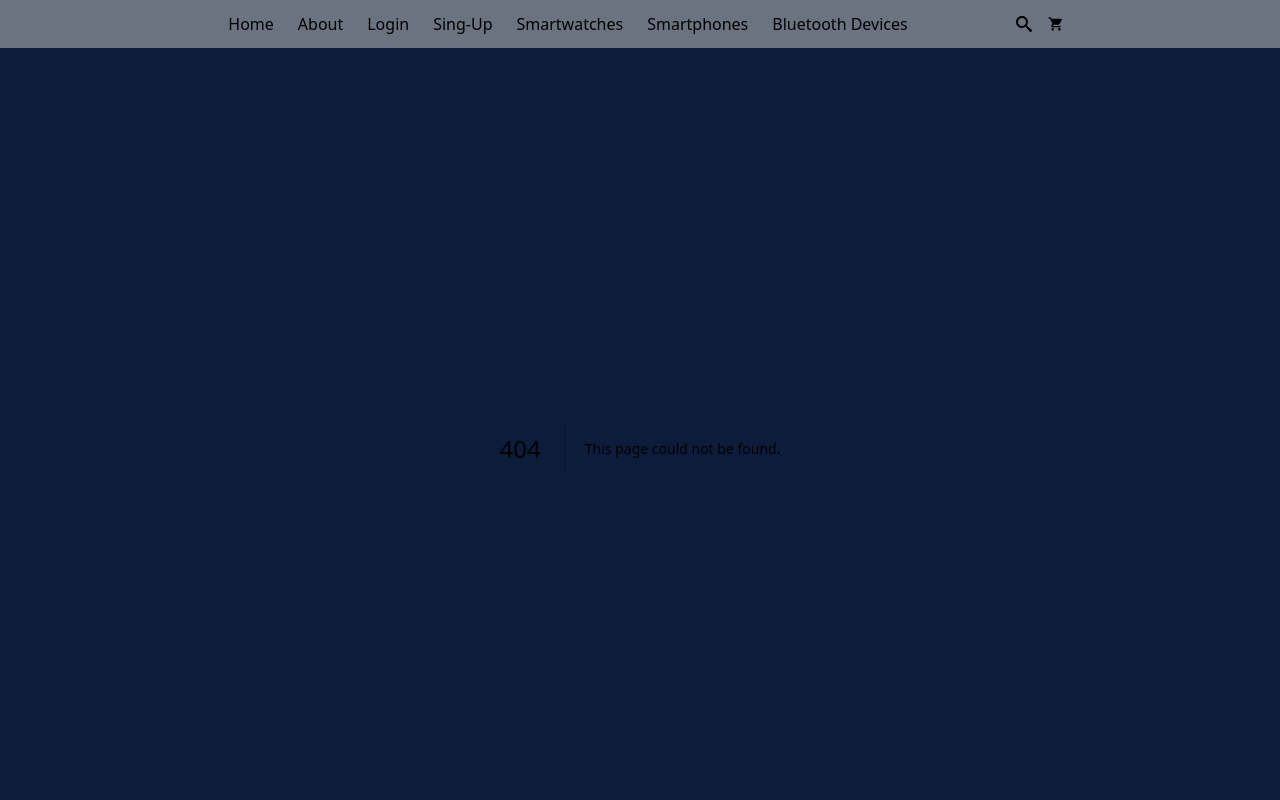
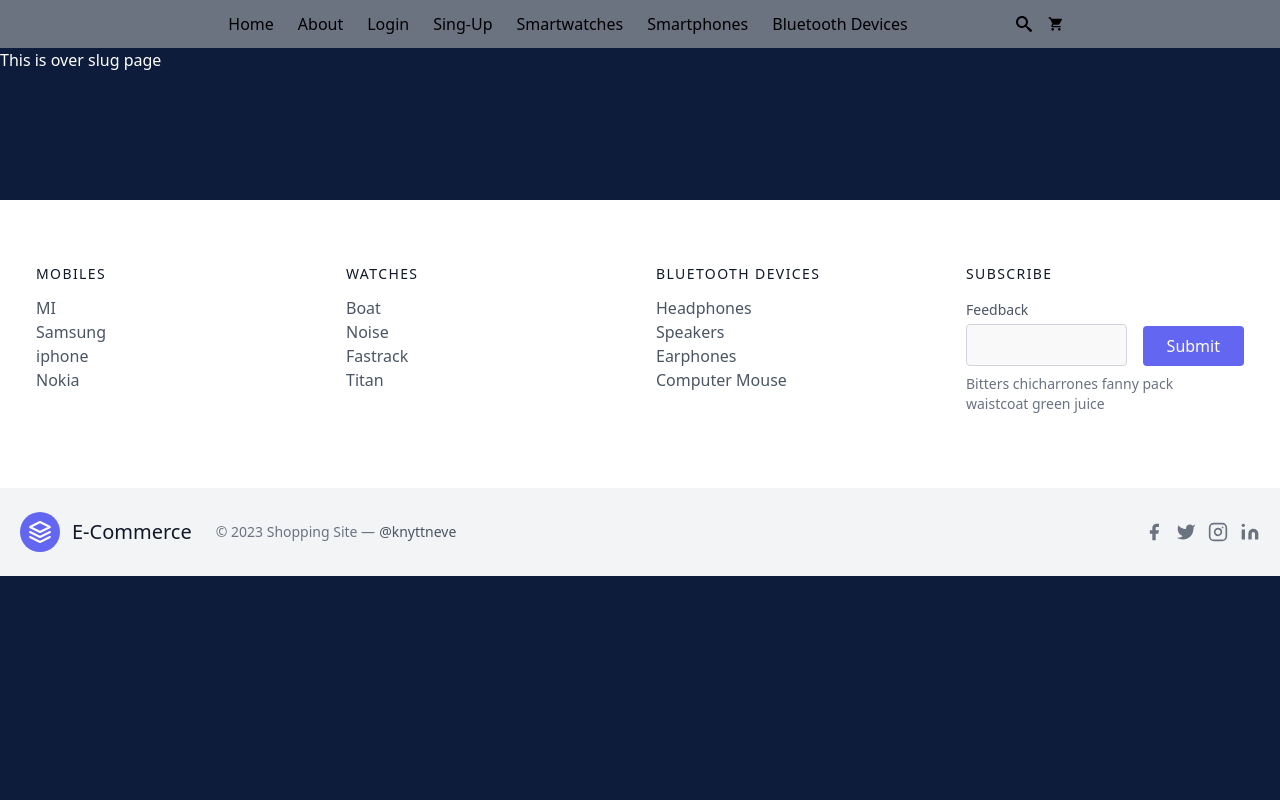
Before and after one commit to sumanmalakar/Project_Exhibition, a Next.js app: page /product/190 in a window 1280 px wide. Before the commit this address had no page. Shown: the top 800 px of the page. Built offline with nearby package versions, Linux system fonts and the light colour scheme.

Commit message:
created slug file

```diff
--- /dev/null
+++ b/pages/product/[slug].js
@@ -0,0 +1,11 @@
+import React from 'react'
+import { useRouter } from 'next/router'
+
+
+
+export default function Product_page() {
+
+  return (
+    <div className="text-white">This is over slug page  </div>
+  )
+}
```
